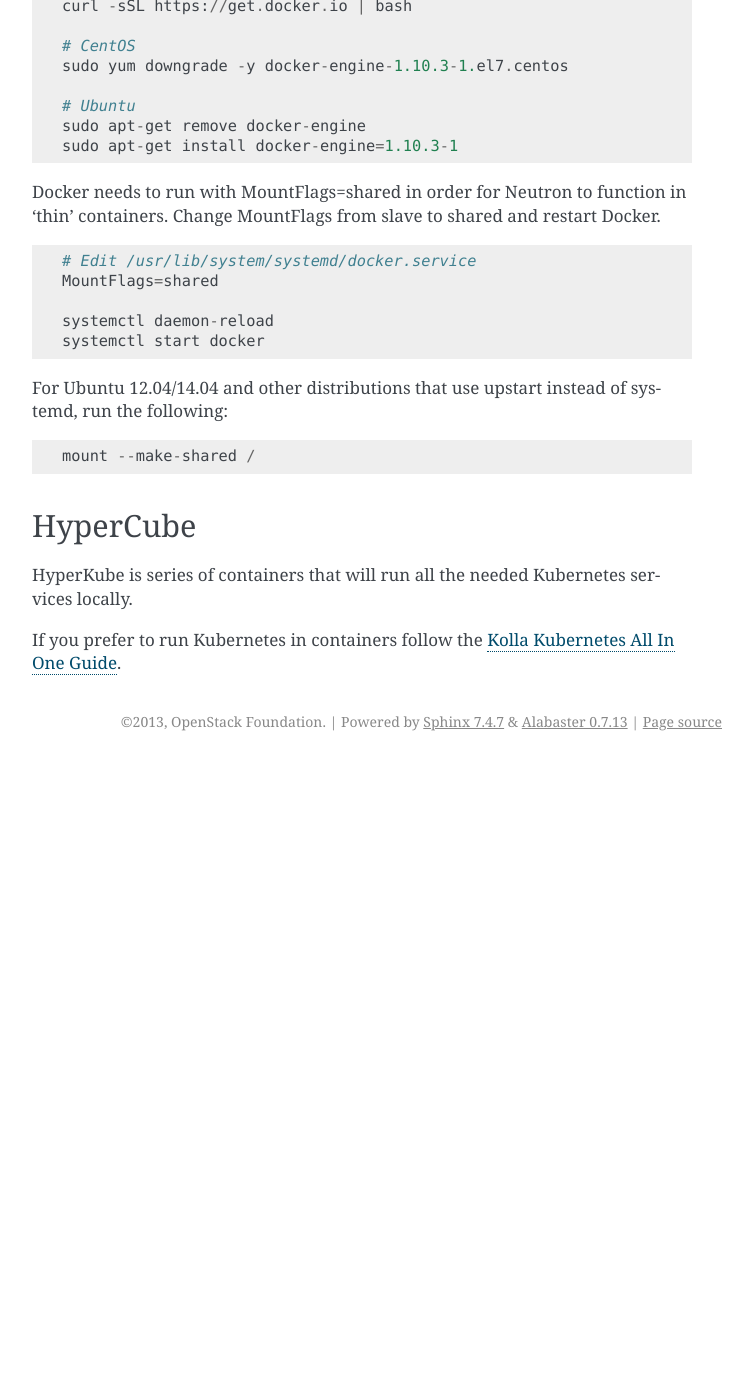
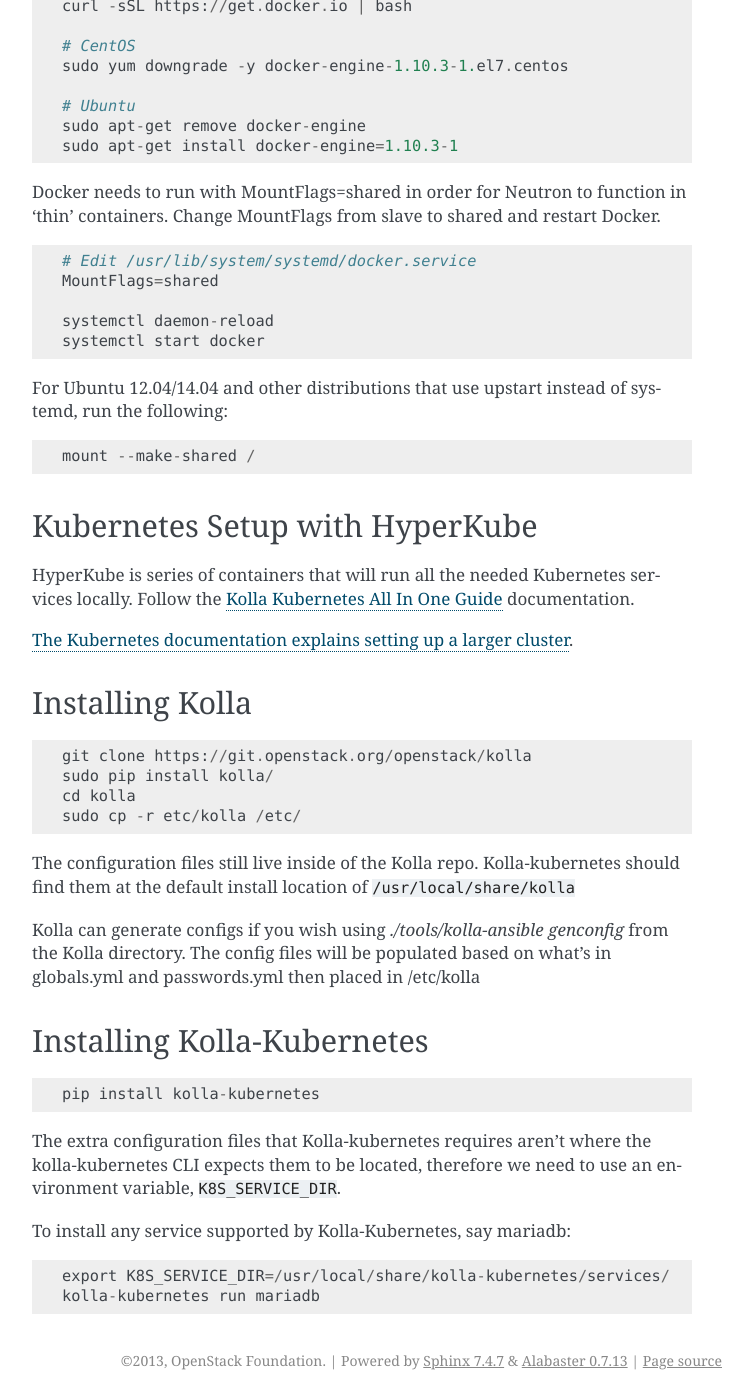
Before and after one commit to openstack-archive/kolla-kubernetes, a Sphinx documentation site: the page built from doc/source/quickstart.rst, in a window 1280 px wide and 1400 px high, scrolled down 725 px. Shown: the whole window, without its empty margins (388-1140 px from the left). Built offline with Sphinx 7.4.7, drawn with Linux system fonts in a browser that asks for light colours; before the commit the page ends 1486 px from its top, so only the background shows below that; some of the changed text lies outside the part shown.

Commit message:
Add more details to the quickstart and usage guide.
This should get new developers and users farther along the
process of trying out kolla-kubernetes.

Change-Id: I8924f7be465e01431482b39f572d37f3a6e240cc
Partially-implements: blueprint documentation-initialization

```diff
--- a/doc/source/quickstart.rst
+++ b/doc/source/quickstart.rst
@@ -57,10 +57,47 @@ systemd, run the following:
 
     mount --make-shared /
 
-HyperCube
-=========
+Kubernetes Setup with HyperKube
+===============================
 
 HyperKube is series of containers that will run all the needed Kubernetes
-services locally.
+services locally.  Follow the :doc:`kubernetes-all-in-one` documentation.
 
-If you prefer to run Kubernetes in containers follow the :doc:`kubernetes-all-in-one`.
+`The Kubernetes documentation explains setting up a larger cluster
+<http://kubernetes.io/docs/getting-started-guides/>`_.
+
+Installing Kolla
+================
+
+::
+
+    git clone https://git.openstack.org/openstack/kolla
+    sudo pip install kolla/
+    cd kolla
+    sudo cp -r etc/kolla /etc/
+
+The configuration files still live inside of the Kolla repo.
+Kolla-kubernetes should find them at the default install
+location of ``/usr/local/share/kolla``
+
+Kolla can generate configs if you wish using `./tools/kolla-ansible genconfig`
+from the Kolla directory.  The config files will be populated based on what's
+in globals.yml and passwords.yml then placed in /etc/kolla
+
+Installing Kolla-Kubernetes
+===========================
+
+::
+
+    pip install kolla-kubernetes
+
+The extra configuration files that Kolla-kubernetes requires aren't where
+the kolla-kubernetes CLI expects them to be located, therefore we need to
+use an environment variable, ``K8S_SERVICE_DIR``.
+
+To install any service supported by Kolla-Kubernetes, say mariadb:
+
+::
+
+    export K8S_SERVICE_DIR=/usr/local/share/kolla-kubernetes/services/
+    kolla-kubernetes run mariadb
```
Also changed, not shown: doc/source/usage.rst (+13 -2 lines).
